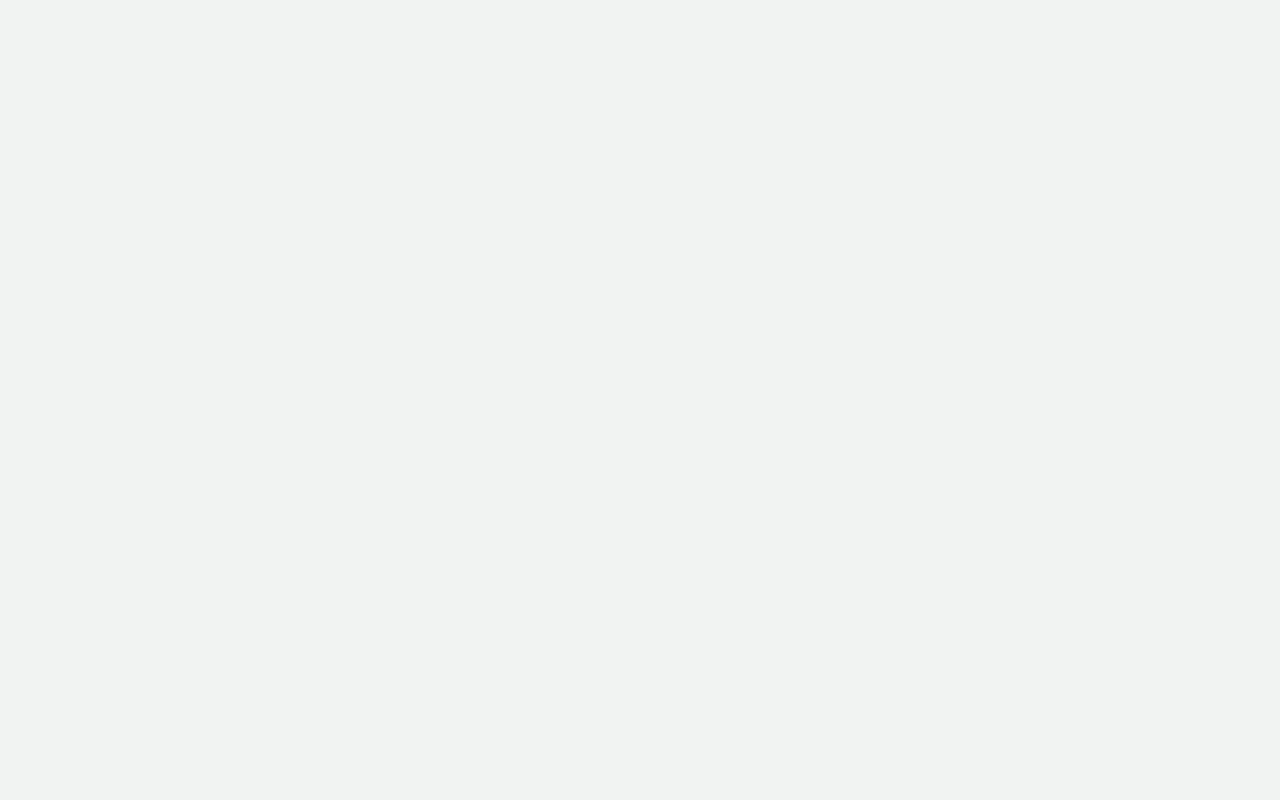
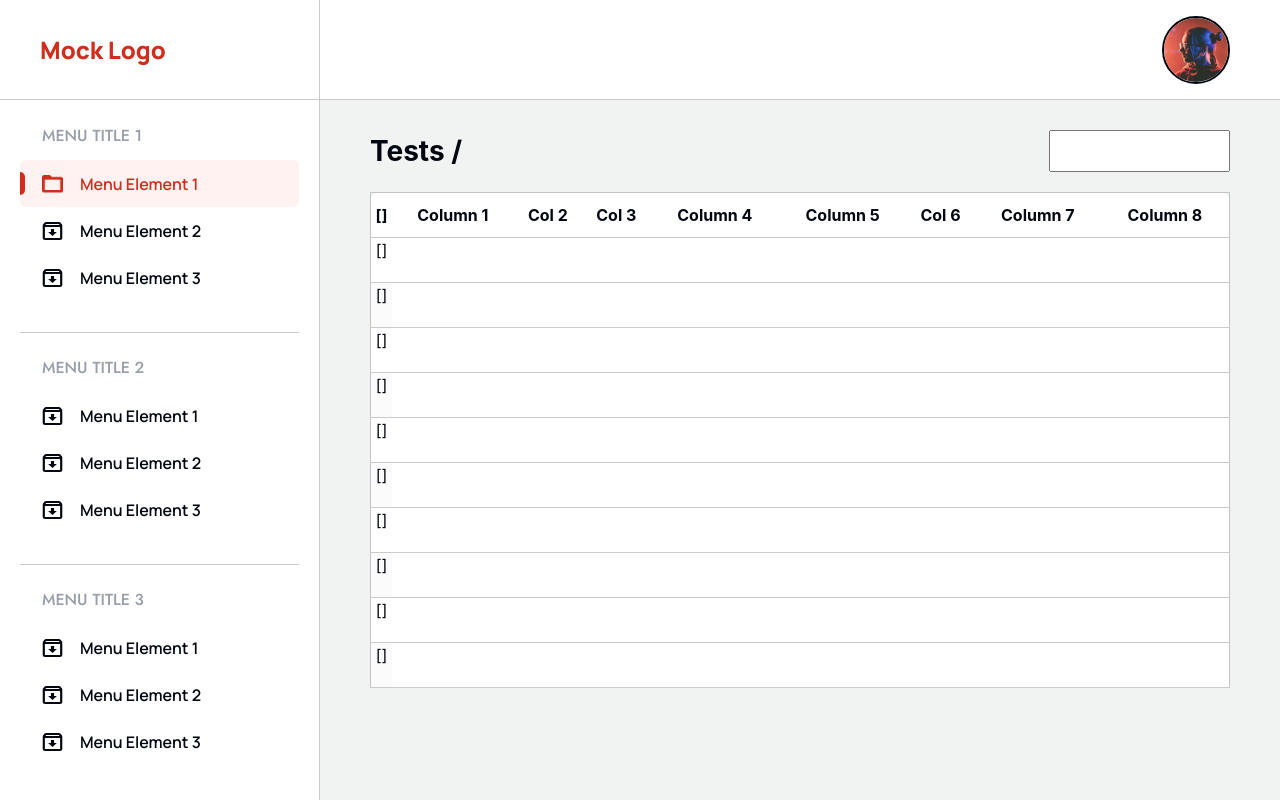
Before and after one commit to ask0ldd/Mock, a React (Vite) app: page /tests in a window 1280 px wide. Before the commit this address had no page. Built offline with nearby package versions, Linux system fonts and the light colour scheme.

Commit message:
base table

```diff
--- a/src/components/Folders/ActiveFolderBar.tsx
+++ b/src/components/Folders/ActiveFolderBar.tsx
@@ -4,7 +4,7 @@ import StatBarSuccessRate from './StatBarSuccessRate'
 // Composant principal de la page ActiveFolders
 function ActiveFolderBar({ratio} : {ratio : number}) {
     return (
-        <article className='activeFolderContainer shadow'>
+        <article className='activeFolderContainer'>
             <figure className='folderIconContainer'>
                 <svg className='folderIcon' width="42" height="34" viewBox="0 0 42 34" fill="none" xmlns="http://www.w3.org/2000/svg">
                     <path d="M4.2 0C1.869 0 0 1.869 0 4.2V29.4C0 30.5139 0.442499 31.5822 1.23015 32.3698C2.0178 33.1575 3.08609 33.6 4.2 33.6H37.8C38.9139 33.6 39.9822 33.1575 40.7698 32.3698C41.5575 31.5822 42 30.5139 42 29.4V8.4C42 7.28609 41.5575 6.2178 40.7698 5.43015C39.9822 4.6425 38.9139 4.2 37.8 4.2H21L16.8 0H4.2ZM4.2 8.4H37.8V29.4H4.2V8.4ZM21 10.5V14.7H27.3V10.5H21ZM29.4 10.5V14.7H35.7V10.5H29.4ZM21 16.8V21H27.3V16.8H21ZM29.4 16.8V21H35.7V16.8H29.4ZM21 23.1V27.3H27.3V23.1H21ZM29.4 23.1V27.3H35.7V23.1H29.4Z" fill="#020611"/>
--- a/src/components/Header.tsx
+++ b/src/components/Header.tsx
@@ -3,7 +3,7 @@ import mainAvatar from'../assets/avatars/avatar1.jpg'
 
 function Header(){
     return(
-    <header className='shadow'>
+    <header>
         <figure className='manrope-extraBold'>
             Mock Logo
         </figure>
--- a/src/components/MainNavBar.tsx
+++ b/src/components/MainNavBar.tsx
@@ -4,7 +4,7 @@ import redfoldermenuicon from '../assets/icons/redfoldermenuicon.png'
 
 function MainNavBar(){
     return(
-    <nav className='shadow'>
+    <nav>
         <ul>
             <li className='menuSectionContainer'>
                 <span className='title jost-500'>MENU TITLE 1</span>
--- a/src/components/UserCard.tsx
+++ b/src/components/UserCard.tsx
@@ -13,7 +13,7 @@ function UserCard({avatarFileName, role} : {avatarFileName : string, role : stri
     const maxHeadingLength = 20
 
     return(
-        <article className='userCard shadow'>
+        <article className='userCard'>
             <div className='leftSide'>
                 <h2>{heading.length > maxHeadingLength ? heading.slice(0,maxHeadingLength) + '...' : heading} </h2>
                 <span>Subheading</span>
--- /dev/null
+++ b/src/pages/Tests.css
@@ -0,0 +1,56 @@
+#root {
+  /*max-width: 1280px;*/
+  width: 100%;
+  min-height: 100vh;
+  margin: 0 auto;
+  background-color: var(--main-bg-color);
+  display: flex;
+  flex-direction: column;
+}
+
+main {
+  width: 100%;
+  min-height: calc(100vh - 100px);
+  height: fit-content;
+  display: flex;
+  flex-direction: row;
+}
+
+main .testsBody {
+  display: flex;
+  flex-direction: column;
+  width: 100%;
+  height: 100%;
+  justify-content: left;
+  align-items: left;
+  padding: 30px 50px 2rem 50px;
+}
+
+.testsBody .titleInputsButtonsContainer {
+  display: flex;
+  flex-direction: row;
+  justify-content: space-between;
+}
+
+.testsBody table {
+  margin-top: 20px;
+  border: 1px solid #c3c4c4;
+  background-color: white;
+  border-radius: 10px 10px 0 0;
+  border-collapse: collapse;
+}
+
+.testsBody table tr {
+  height: 45px;
+  border-bottom: 1px solid #cbcbcb;
+}
+
+.testsBody table td {
+  display: flex;
+  justify-content: center;
+  align-items: center;
+}
+
+.testsBody table tr:nth-child(even) {
+  background-color: #fbfbfb;
+}
--- /dev/null
+++ b/src/pages/Tests.tsx
@@ -0,0 +1,51 @@
+/* eslint-disable @typescript-eslint/no-unused-vars */
+import Header from "../components/Header"
+import MainNavBar from "../components/MainNavBar"
+import './Tests.css'
+
+function Tests(){
+    return(
+    <>
+        <Header/>
+        <main>
+            <MainNavBar/>
+            <section className='testsBody'>
+                <div className="titleInputsButtonsContainer">
+                    <h1>Tests /</h1><input></input>
+                </div>
+                <table>
+                    <thead>
+                        <tr>
+                            <th>[]</th>
+                            <th>Column 1</th>
+                            <th>Col 2</th>
+                            <th>Col 3</th>
+                            <th>Column 4</th>
+                            <th>Column 5</th>
+                            <th>Col 6</th>
+                            <th>Column 7</th>
+                            <th>Column 8</th>
+                        </tr>
+                    </thead>
+                    <tbody>
+                        {[0,1,2,3,4,5,6,7,8,9].map((_) => (
+                            <tr>
+                                <td>[]</td>
+                                <td></td>
+                                <td></td>
+                                <td></td>
+                                <td></td>
+                                <td></td>
+                                <td></td>
+                                <td></td>
+                                <td></td>
+                            </tr>)
+                        )}
+                    </tbody>
+                </table>
+            </section>
+        </main>
+    </>)
+}
+
+export default Tests
--- a/src/router/CustomRouter.tsx
+++ b/src/router/CustomRouter.tsx
@@ -2,6 +2,7 @@ import { BrowserRouter as Router, Routes, Route } from 'react-router-dom'
 import ActiveFolders from "../pages/ActiveFolders";
 import Users from "../pages/Users";
 import NewUser from '../pages/NewUser';
+import Tests from '../pages/Tests';
 
 const CustomRouter = () => {
     return(
@@ -11,6 +12,8 @@ const CustomRouter = () => {
                 <Route path='/' element={<ActiveFolders/>}/>
                 <Route path='/users' element={<Users/>}/>
                 <Route path='/newuser' element={<NewUser/>}/>
+                <Route path='/tests' element={<Tests/>}/>
+                <Route path='*' element={<ActiveFolders/>}/>
             </Routes>
         </Router>
     )
--- a/src/style/MainNavBar.css
+++ b/src/style/MainNavBar.css
@@ -32,7 +32,7 @@ nav .menuSeparators {
   display: flex;
   flex-direction: column;
   align-items: flex-start;
-  padding-bottom: 36px;
+  padding-bottom: 31px;
 }
 
 .menuSectionContainer.topMg {
@@ -51,7 +51,7 @@ nav .menuSeparators {
 }
 
 .menuItemsContainer .menuItem {
-  height: 45px;
+  height: 47px;
   width: 100%;
   display: flex;
   align-items: center;
```
